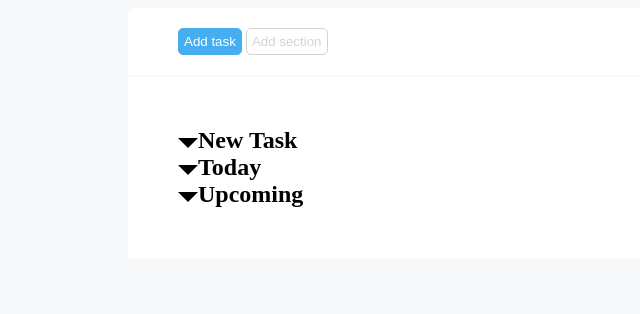
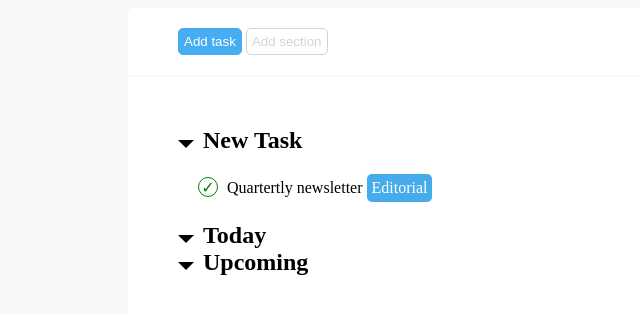
Before and after one commit to LeonardoFlammini/html-css-toboolist, a plain HTML site: page index.html in a window 1280 px wide. Shown: the part 102-416 px from the top of the page, without its empty margins (0-640 px from the left). Drawn offline with Linux system fonts and the light colour scheme.

Commit message:
list design

```diff
--- a/css/style.css
+++ b/css/style.css
@@ -3,6 +3,42 @@
   padding: 0;
   box-sizing: border-box;
 
+}
+
+/* utility  */
+
+.arrow-down {
+  width: 0;
+  height: 0;
+  border-left: 8px solid transparent;
+  border-right: 8px solid transparent;
+
+  border-top: 8px solid rgb(0, 0, 0);
+  display: inline-block;
+}
+
+.check{
+  height: 20px;
+  width: 20px;
+  display: inline-block;
+  background-color: transparent;
+  border: 1px solid green;
+  border-radius: 10px;
+  color: green;
+  line-height: 20px;
+  text-align: center;
+}
+
+.cross{
+  height: 20px;
+  width: 20px;
+  display: inline-block;
+  background-color: transparent;
+  border: 1px solid red;
+  border-radius: 10px;
+  color: red;
+  line-height: 20px;
+  text-align: center;
 }
 
 .container{
@@ -13,6 +49,30 @@
   border-radius: 5px;
   border-bottom-left-radius: 0px;
   border-bottom-right-radius: 0px;
+}
+
+.button{
+  padding: 5px;
+  border-radius: 5px;
+  border: 1px solid lightgrey;
+  color: lightgrey;
+  background-color: white;
+}
+
+.label{
+  color: white;
+  border-radius: 5px;
+  display: inline-block;
+  padding: 5px;
+
+}
+
+.label.editorial{
+  background-color: #45ABEA;
+}
+
+.label.editorial::after{
+  content: 'Editorial';
 }
 
 body{
@@ -43,13 +103,7 @@ header h1{
   border-bottom: 2px solid #F6F8F9;
 }
 
-.button{
-  padding: 5px;
-  border-radius: 5px;
-  border: 1px solid lightgrey;
-  color: lightgrey;
-  background-color: white;
-}
+
 
 #button-task{
   background-color: #47ADF1;
@@ -61,18 +115,24 @@ header h1{
   padding: 50px;
 }
 
-#main-list > li{
+.main-list, .nested-list{
   list-style: none;
+}
+
+
+
+.main-list li span{
   font-size: 1.5em;
   font-weight: bold;
+  margin-left: 5px;
 }
 
-.arrow-down {
-  width: 0;
-  height: 0;
-  border-left: 10px solid transparent;
-  border-right: 10px solid transparent;
+.nested-list li{
+  padding: 20px;
+}
 
-  border-top: 10px solid rgb(0, 0, 0);
-  display: inline-block;
+.nested-list li span{
+  font-size: 1em;
+  font-weight: normal;
+  margin-left: 5px;
 }
--- a/index.html
+++ b/index.html
@@ -25,10 +25,38 @@
   <!-- /top  -->
   <!-- center  -->
   <div class="main-center">
-    <ul id="main-list">
-      <li><div class="arrow-down"></div>New Task</li>
-      <li><div class="arrow-down"></div>Today</li>
-      <li><div class="arrow-down"></div>Upcoming</li>
+    <ul class="main-list">
+
+
+      <li >
+
+        <div class="arrow-down"></div>
+
+        <span>New Task</span>
+
+        <ul class="nested-list">
+          <li>
+            <div class="check">&check;</div>
+            <span>Quartertly newsletter</span>
+            <div class="label editorial"></div>
+          </li>
+        </ul>
+
+      </li>
+
+
+      <li>
+        <div class="arrow-down"></div>
+        <span>Today</span>
+
+      </li>
+
+
+      <li>
+        <div class="arrow-down"></div>
+        <span>Upcoming</span>
+
+      </li>
     </ul>
   </div>
   <!-- /center  -->
```
